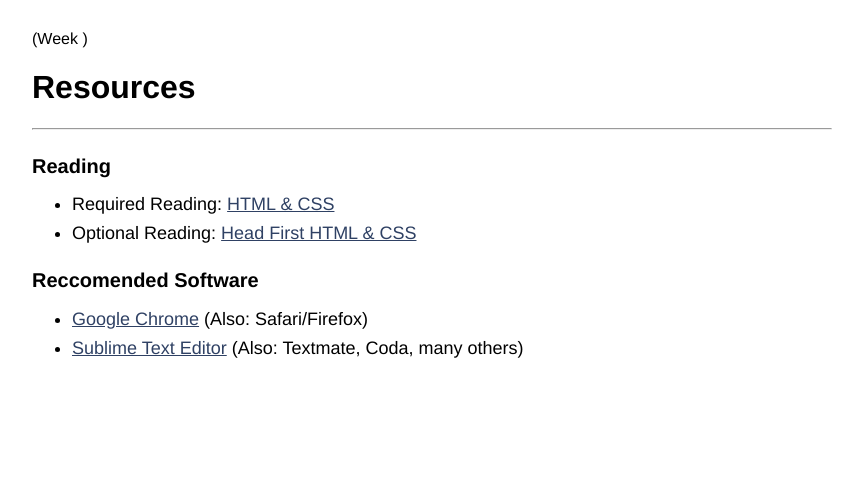
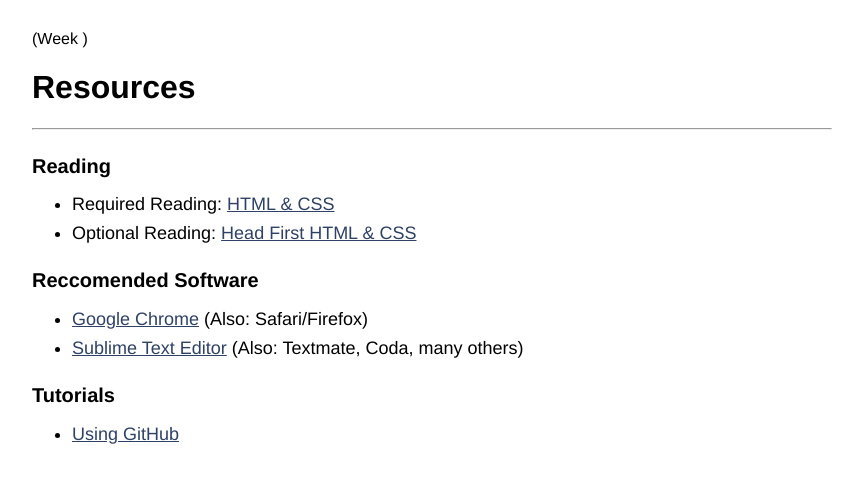
Before and after one commit to tysone/2014-columbia, a Jekyll site: the page built from resources.html, in a window 1280 px wide. Shown: the top 483 px of the page, without its empty margins (248-1111 px from the left). Built offline with Jekyll 4.4.1, drawn with Linux system fonts in a browser that asks for light colours.

Commit message:
add github tutorial page

```diff
--- a/resources.html
+++ b/resources.html
@@ -16,3 +16,9 @@ title: Resources
 <li><a href="https://www.google.com/intl/en/chrome/browser/">Google Chrome</a> (Also: Safari/Firefox)</li>
 <li><a href="http://www.sublimetext.com/">Sublime Text Editor</a> (Also: Textmate, Coda, many others)</li>
 </ul>
+
+<h2>Tutorials</h2>
+
+<ul>
+<li><a href="github.html">Using GitHub</a></li>
+</ul>
```
Also changed, not shown: github.html (added, +8 -0 lines).
